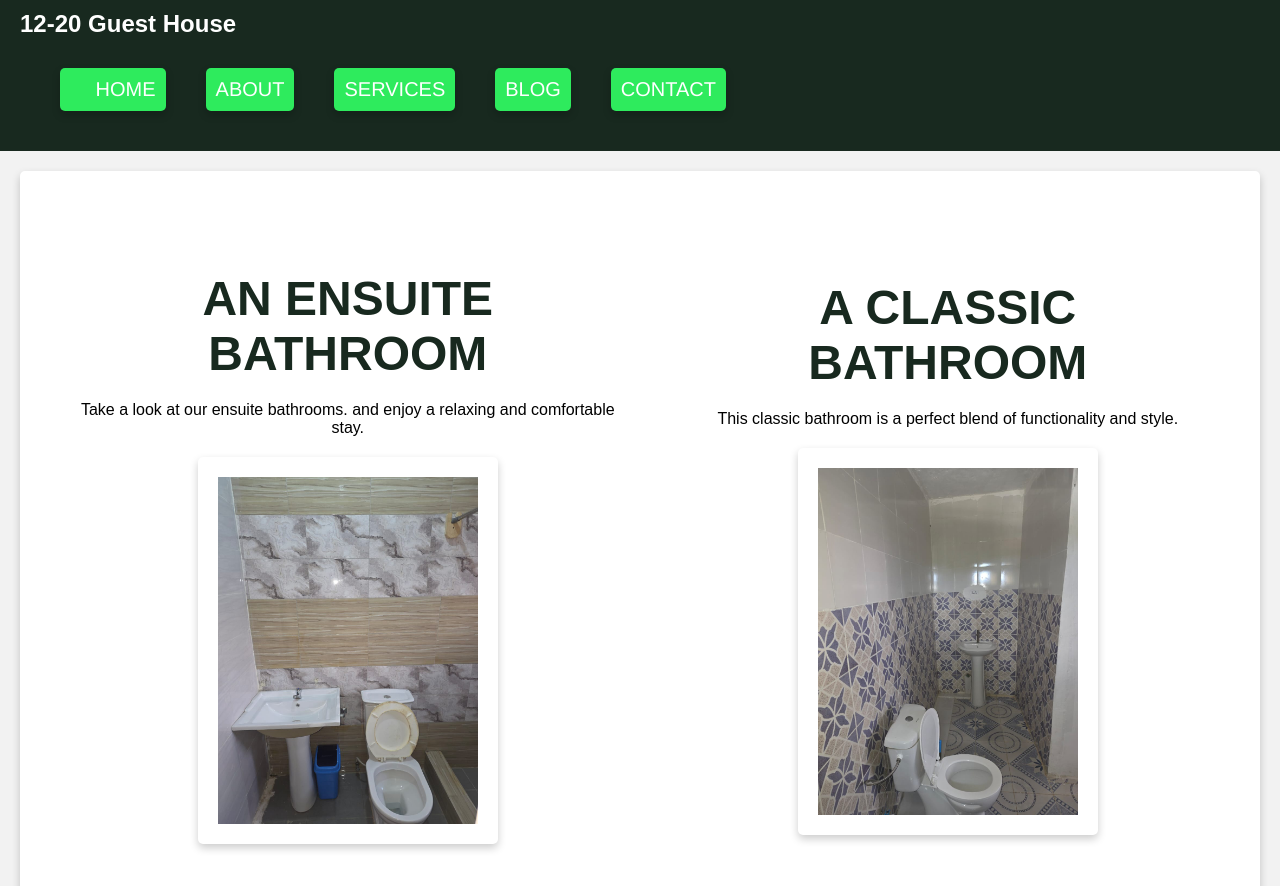
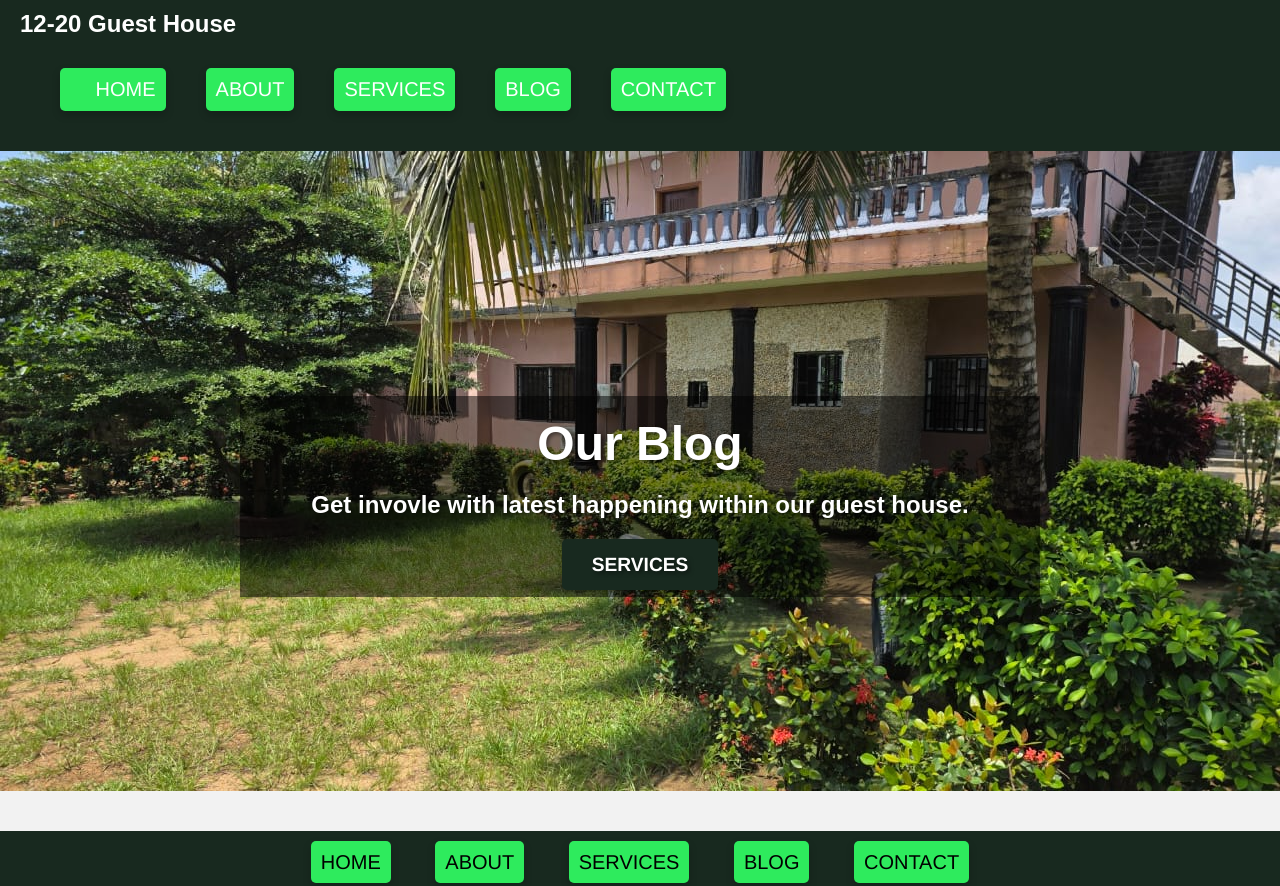
Before and after one commit to Emmet1972/emmet.github.io, a plain HTML site: page blog.html in a window 1280 px wide. Shown: the top 886 px of the page. Drawn offline with Linux system fonts and the light colour scheme.

Commit message:
updating the pages

```diff
--- a/blog.html
+++ b/blog.html
@@ -23,18 +23,13 @@
         </nav>
     </header>
     <main>
-        <div class="blog-container">
-            <div class="blog-post">
-                <h2 id="blogh2">An ensuite bathroom</h2>
-                <p id="blogp">Take a look at our ensuite bathrooms. and enjoy a relaxing and comfortable stay.</p>
-                <img src="bathrooms/bathroom 2.jpeg" alt="" class="blogimg">
+        <section class="hero">
+            <div class="hero-content">
+                <h2 id="h21">Our Blog</h2>
+                <p id="p1">Get invovle with latest happening within our guest house.</p>
+                <a href="services.html" class="btn">Services</a>
             </div>
-            <div class="blog-post">
-                <h2 id="blogh2">A classic bathroom</h2>
-                <p id="blogp">This classic bathroom is a perfect blend of functionality and style.</p>
-                <img src="bathrooms/bathroom 1.jpeg" alt="" class="blogimg">
-            </div>
-        </div>
+        </section>
     </main>
         <footer>
             <nav class="footer-nav">
```
Also changed, not shown: about.html (+7 -0 lines), services.html (+7 -0 lines).
